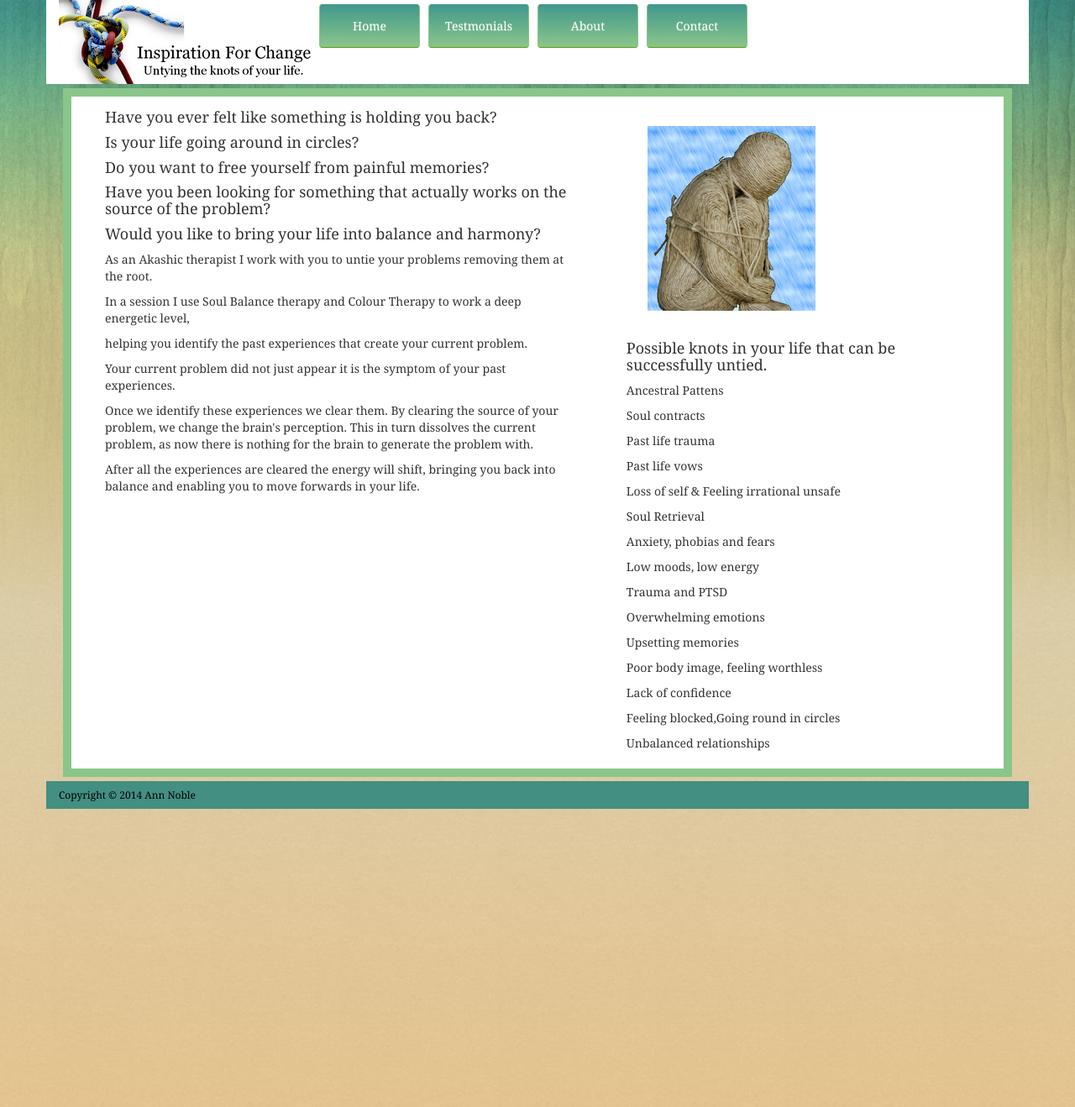
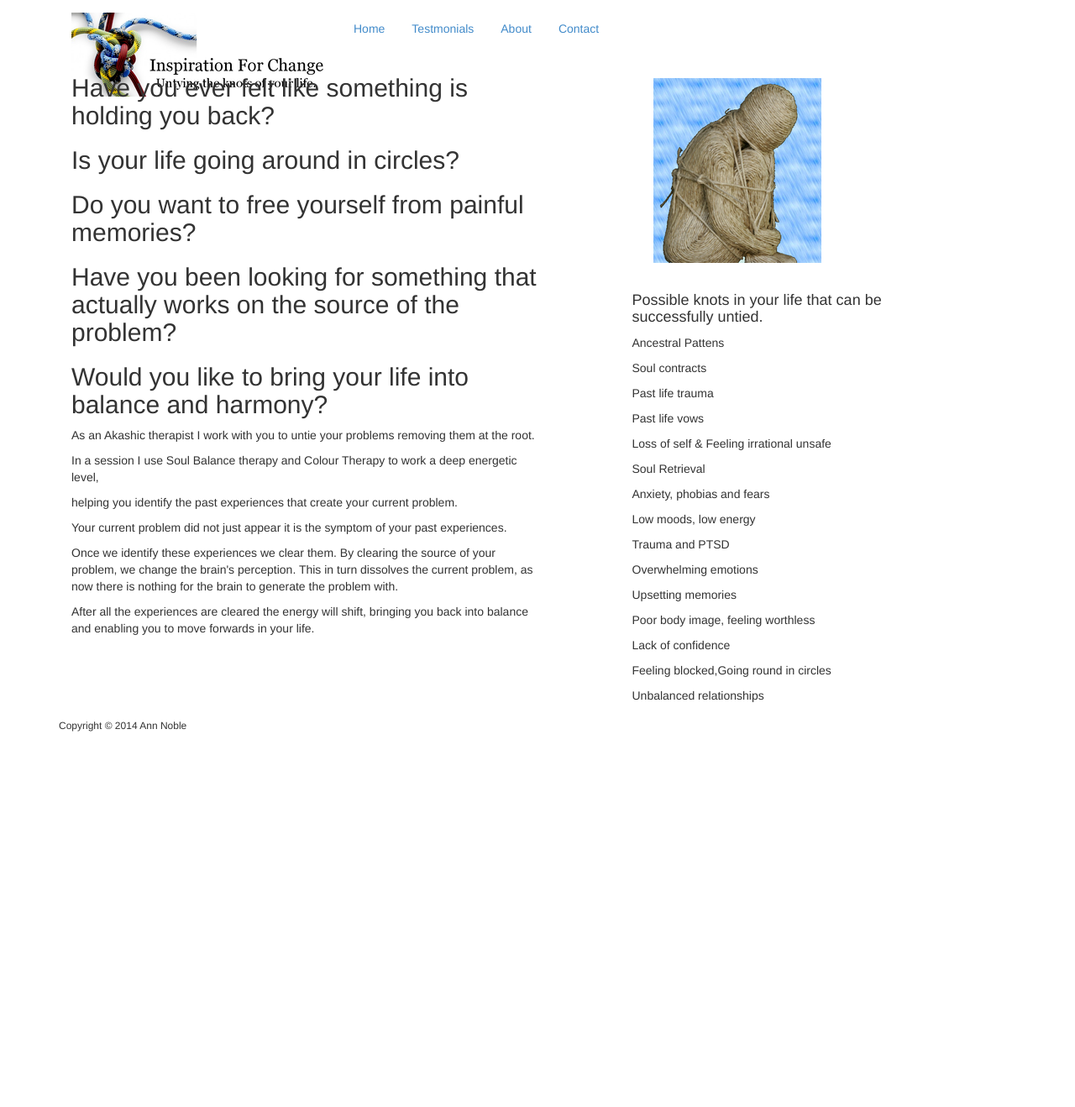
Before and after one commit to designerwebhosting/inspirationforchange, a Jekyll site: the page built from index.md, in a window 1280 px wide. Shown: the whole page at 84% size. Built offline with Jekyll 4.4.1, drawn with Linux system fonts in a browser that asks for light colours; nearby versions of some CDN libraries; after the commit the page ends 900 px from its top, so only the background shows below that.

Commit message:
Update default.html

```diff
--- a/_layouts/default.html
+++ b/_layouts/default.html
@@ -26,8 +26,8 @@
     <link href="/css/bootstrap.min.css" rel="stylesheet">
     <!-- Bootstrap theme -->
     <link href="/css/bootstrap-theme.min.css" rel="stylesheet">
-    <!-- Custom styles for this template -->
-    <link href="/css/theme.css" rel="stylesheet">
+    <!-- Custom styles for this template
+    <link href="/css/theme.css" rel="stylesheet">-->
 
     <script src="https://oss.maxcdn.com/libs/html5shiv/3.7.0/html5shiv.js"></script>
     <script src="https://oss.maxcdn.com/libs/respond.js/1.4.2/respond.min.js"></script>
```
